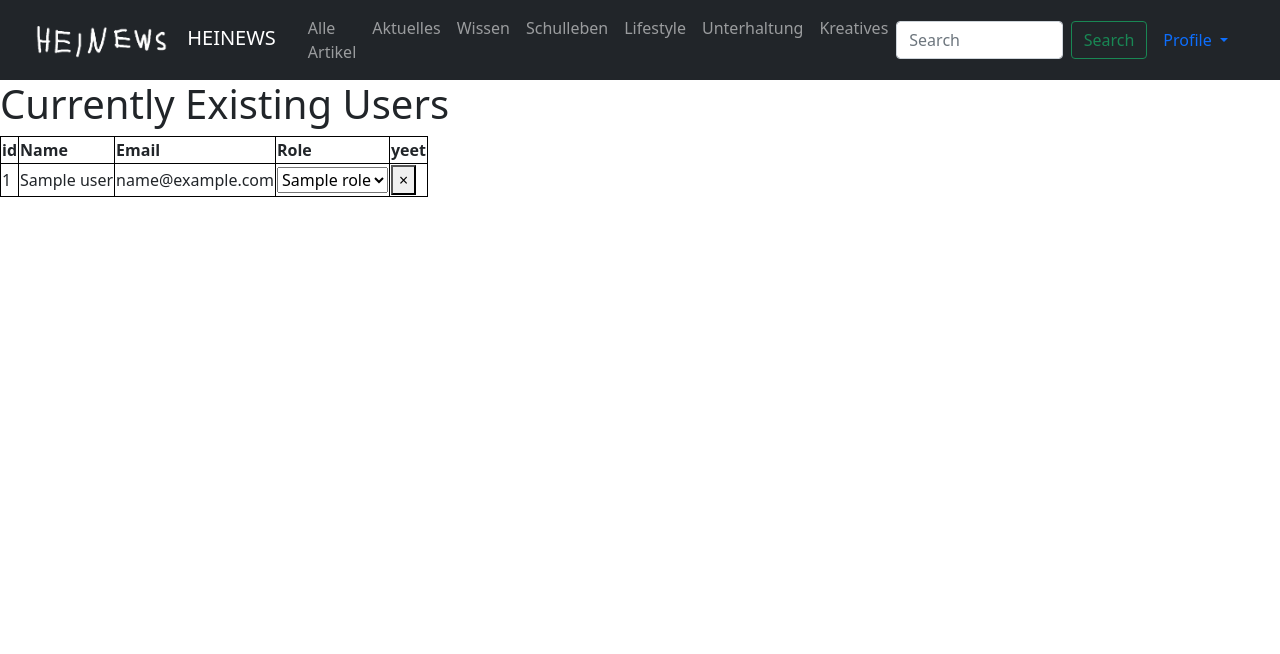
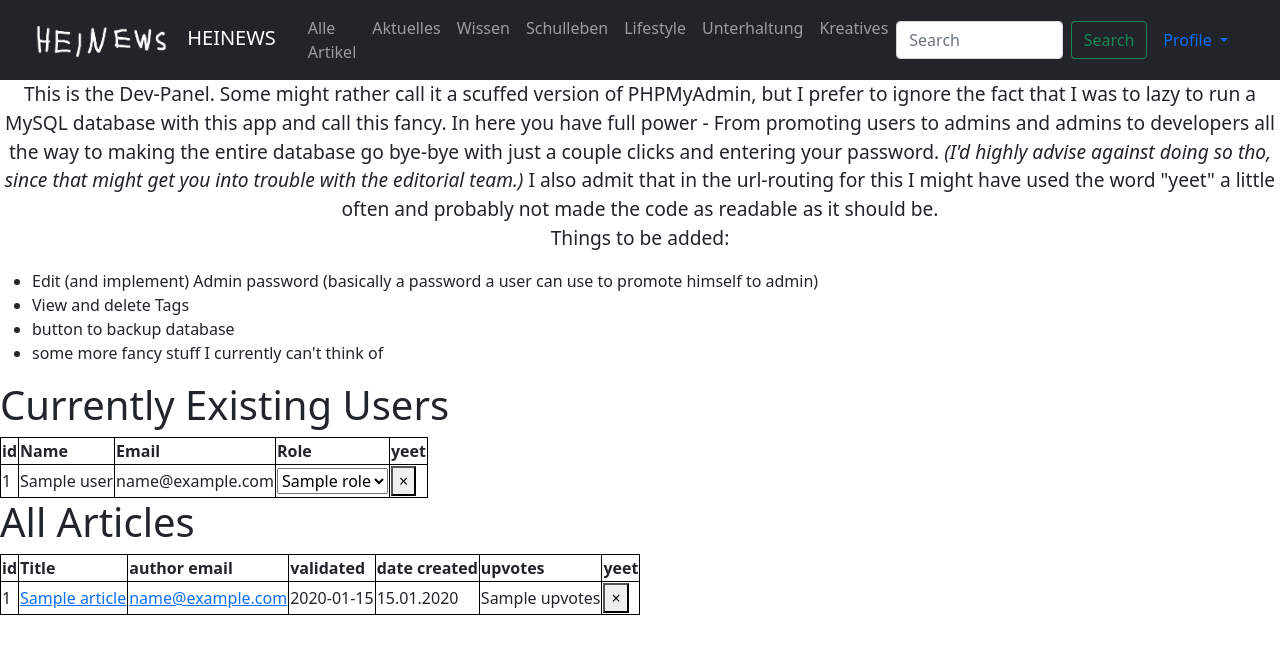
Before and after one commit to heofthetea/heinews, a Python web app: template app/templates/auth/dev.html in a window 1280 px wide. Shown: the top 654 px of the page. Run offline with Jinja, Linux system fonts and the light colour scheme; the template is opened without the code that fills it: most values are stand-ins (such as "Sample title", 1, 10 or a date in 2020); some libraries are stand-ins or nearby versions.

Commit message:
(mostly) finished dev panel
functionalities:
- everything (from first visiting the page to deleting an article) is password-protected
- Users: View Data as well as change role and delete user altogether
- Articles: View article data (including author), delete article (TODO: revoke validation)
Tag overview still to be done

```diff
--- a/app/admin.py
+++ b/app/admin.py
@@ -2,6 +2,7 @@ from flask import Blueprint, render_template, url_for, redirect, flash, abort, r
 from flask_login import current_user, login_required
 from ._lib.docx_to_html import Tag, convert, htmlify, replace_links
 from .models import Article, Role, Category, Tag, Article_Tag, generate_id
+from .articles import get_article_location
 from . import db
 from datetime import datetime
 from sqlalchemy import asc
@@ -108,7 +109,7 @@ def upload(phase) -> None:
             db.session.commit()
             # storing html file (happens after db entry because db operations are more likely to go wrong
             #                    -> avoids having a file without a corresponding db entry)
-            with open(f"app/templates/articles/{temp_article_id}.html", "w+", encoding="utf-8") as new_article:
+            with open(get_article_location(temp_article_id), "w+", encoding="utf-8") as new_article:
                 new_article.write(htmlify(content))
 
             flash("Artikel wurde erfolgreich hochgeladen!", category="success")
--- a/app/articles.py
+++ b/app/articles.py
@@ -6,6 +6,9 @@ from . import db
 
 
 articles = Blueprint("articles", __name__)
+
+def get_article_location(id):
+    return f"app/templates/articles/{id}.html"
 
 """
 check if article existes as a template (try-catch) and as a database entry, if so:
--- a/app/templates/article.html
+++ b/app/templates/article.html
@@ -51,7 +51,7 @@
     upvotes: {{db_entry.upvotes}}
 
     {% if current_user.role == "developer" and not db_entry.validated%}
-    <!--TODO make those buttons do stuff-->
+    <!--TODO change that if statement to something that makes sense-->
     <div>
         <form action="{{ url_for('articles.feedback', id=db_entry.id) }}">
             <div class="form-group">
--- a/app/templates/auth/dev.html
+++ b/app/templates/auth/dev.html
@@ -12,7 +12,29 @@
 {% block title %}Developer Panel{% endblock %}
 
 {% block content %}
-
+<p style="text-align: center; font-size: larger;">
+    This is the Dev-Panel. Some might rather call it a scuffed version of PHPMyAdmin, but I prefer to ignore the fact that I was to lazy to run a MySQL
+    database with this app and call this fancy. In here you have full power - From promoting users to admins and admins to developers all the way to
+    making the entire database go bye-bye with just a couple clicks and entering your password. <i>(I'd highly advise against doing so tho, since that
+    might get you into trouble with the editorial team.)</i> I also admit that in the url-routing for this I might have used the word "yeet" a little
+    often and probably not made the code as readable as it should be.
+    <br>
+    Things to be added:
+    <ul>
+        <li>
+            Edit (and implement) Admin password (basically a password a user can use to promote himself to admin)
+        </li>
+        <li>
+            View and delete Tags
+        </li>
+        <li>
+            button to backup database
+        </li>
+        <li>
+            some more fancy stuff I currently can't think of
+        </li>
+    </ul>
+</p>
 <h1>Currently Existing Users</h1>
 <table>
     <tr>
@@ -54,4 +76,39 @@
 
 </table>
 
+<h1>All Articles</h1>
+<table>
+    <tr>
+        <th>id</th>
+        <th>Title</th>
+        <th>author email</th>
+        <th>validated</th>
+        <th>date created</th>
+        <th>upvotes</th>
+        <th>yeet</th>
+    </tr>
+    {% for article in articles %}
+    <tr>
+        <td>{{ article.id }}</td>
+        <td>
+            <a href="{{ url_for('articles.find_article', path='{0}.html'.format(article.id)) }}">
+                {{ article.title }}
+            </a>
+        </td>
+        <td>
+            <a href="mailto:{{ article.creator_email }}">{{ article.creator_email }}</a>
+        </td>
+        <td>{{ article.validated }}</td>
+        <td>{{ article.date_created.date().strftime("%d.%m.%Y") }}</td>
+        <td>{{ article.upvotes }}</td>
+        <td>
+            <form action="{{ url_for('dev.authorize_to_delete_article', id=article.id) }}">
+                <button>&times;</button>
+            </form>
+        </td>
+    </tr>
+    {% endfor %}
+
+</table>
+
 {% endblock %}
```
Also changed, not shown: app/dev.py (+20 -6 lines).
